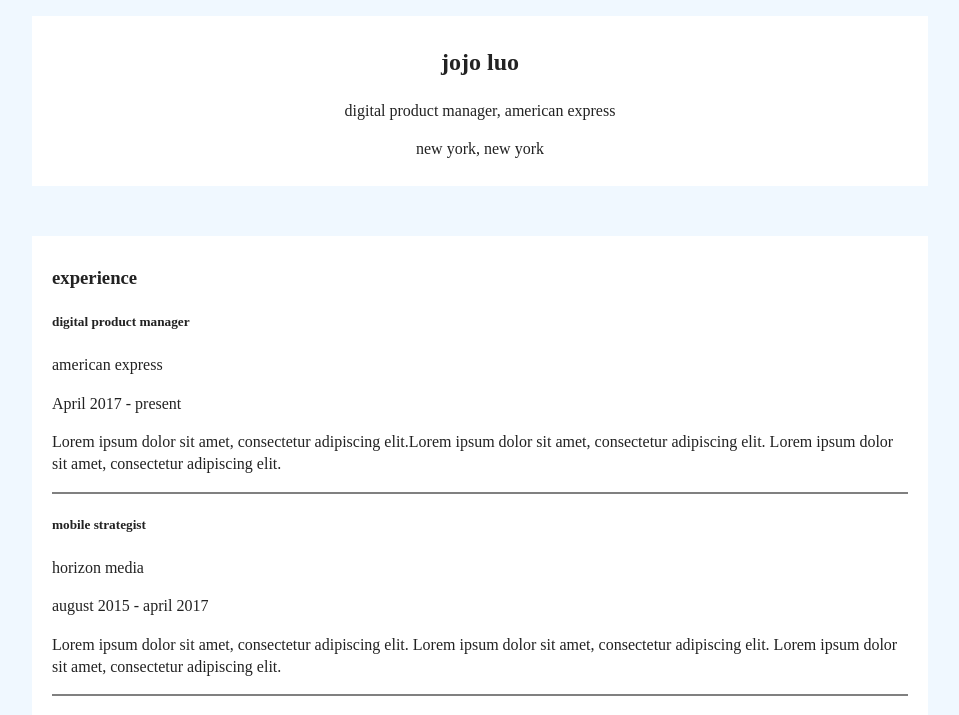
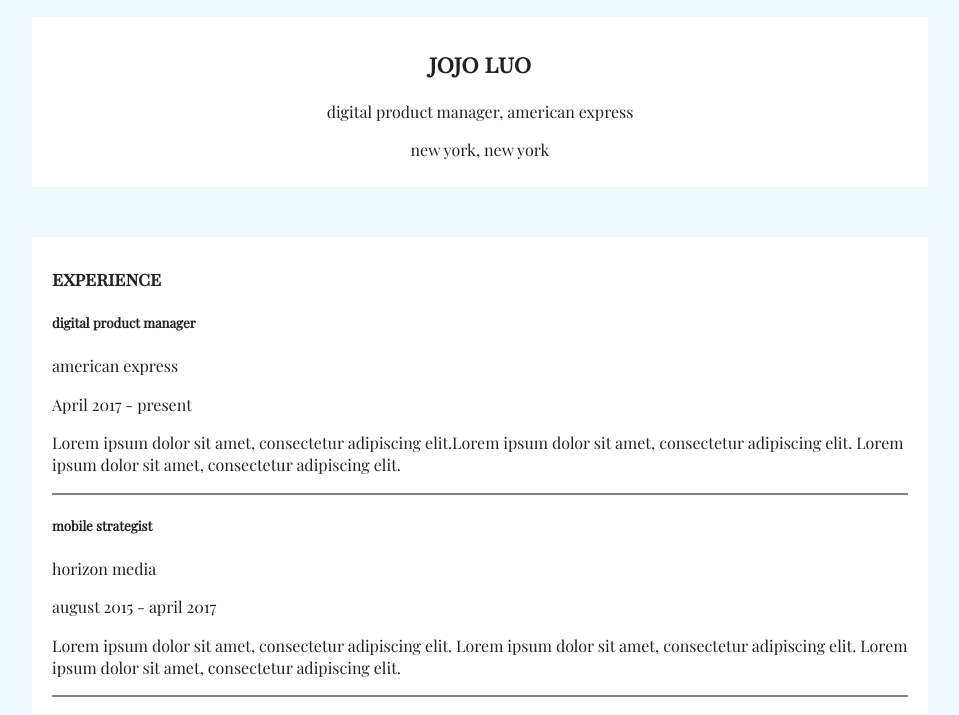
Before and after one commit to jl102632/my-first-website, a plain HTML site: page index.html in a window 1280 px wide. Shown: the part 147-862 px from the top of the page, without its empty margins (160-1119 px from the left). Drawn offline with nearby package versions, Linux system fonts and the light colour scheme.

Commit message:
Add files via upload

```diff
--- a/css/main.css
+++ b/css/main.css
@@ -65,7 +65,6 @@ textarea {
 
 body {
   background-color: aliceblue;
-  font-family:serif;
 }
 
 header{
@@ -109,12 +108,14 @@ nav a{
   text-decoration: none;
   border-bottom: solid gray 2px;
   color: gray;
+  font-family: 'playfair display sc', serif;
 }
 
 
 nav a:hover{
   color: darkcyan;
   border-bottom: 10px darkcyan;
+  border-bottom: solid darkcyan 2px;
 
 }
 
@@ -132,6 +133,14 @@ nav a{
 
 h1{
   margin-bottom: 40px;
+}
+
+h1, h2, h3{
+  font-family:'playfair display SC', serif;
+}
+
+h5, article, p{
+  font-family: 'playfair display', serif;
 }
 
 }
--- a/index.html
+++ b/index.html
@@ -7,6 +7,7 @@
         <meta name="description" content="">
         <meta name="viewport" content="width=device-width, initial-scale=1">
 
+        <link href="https://fonts.googleapis.com/css?family=Playfair+Display|Playfair+Display+SC" rel="stylesheet">
         <link rel="stylesheet" href="css/normalize.min.css">
         <link rel="stylesheet" href="css/main.css">
 
--- a/main.css
+++ b/main.css
@@ -65,7 +65,6 @@ textarea {
 
 body {
   background-color: aliceblue;
-  font-family:serif;
 }
 
 header{
@@ -109,12 +108,14 @@ nav a{
   text-decoration: none;
   border-bottom: solid gray 2px;
   color: gray;
+  font-family: 'playfair display sc', serif;
 }
 
 
 nav a:hover{
   color: darkcyan;
   border-bottom: 10px darkcyan;
+  border-bottom: solid darkcyan 2px;
 
 }
 
@@ -132,6 +133,14 @@ nav a{
 
 h1{
   margin-bottom: 40px;
+}
+
+h1, h2, h3{
+  font-family:'playfair display SC', serif;
+}
+
+h5, article, p{
+  font-family: 'playfair display', serif;
 }
 
 }
```
